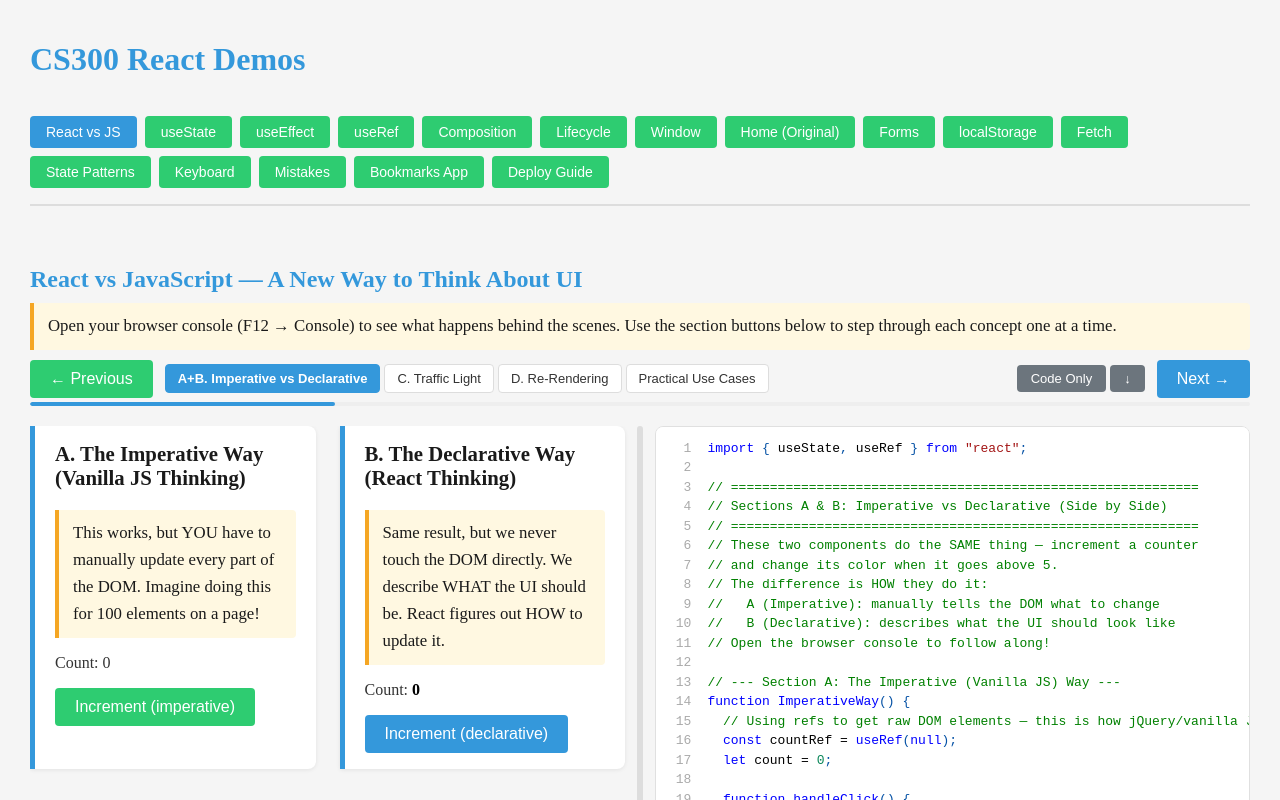
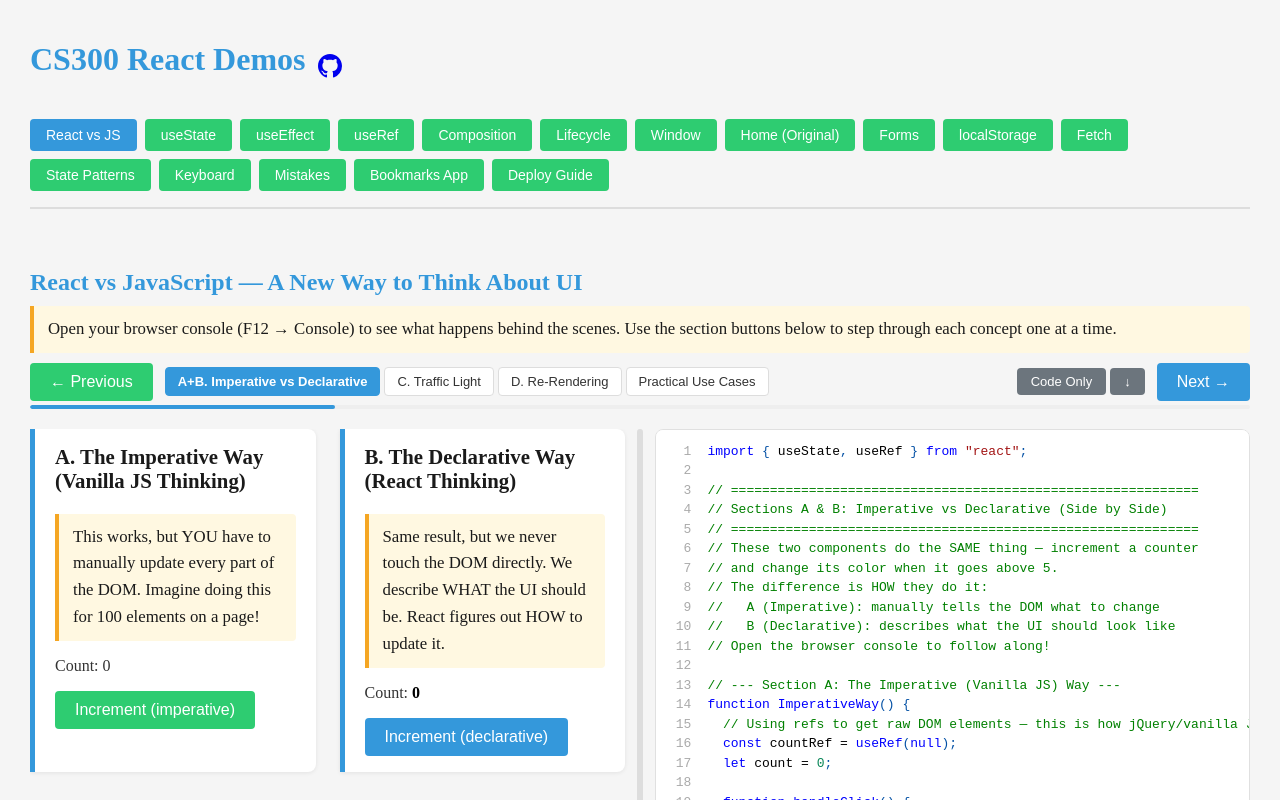
Before and after one commit to mandloideep/cs300-react-test, a React (Vite) app: page / in a window 1280 px wide. Shown: the top 800 px of the page. Built offline with nearby package versions, Linux system fonts and the light colour scheme.

Commit message:
feat: add GitHub repo link to header for easy access

```diff
--- a/src/App.jsx
+++ b/src/App.jsx
@@ -45,7 +45,26 @@
   return (
     <div>
       {/* Navigation bar */}
-      <h1>CS300 React Demos</h1>
+      <h1>
+        CS300 React Demos
+        <a
+          href="https://github.com/mandloideep/cs300-react-test"
+          target="_blank"
+          rel="noopener noreferrer"
+          style={{ marginLeft: "12px", verticalAlign: "middle" }}
+          title="GitHub repo link"
+        >
+          <svg
+            height="24"
+            width="24"
+            viewBox="0 0 16 16"
+            fill="currentColor"
+            style={{ verticalAlign: "middle" }}
+          >
+            <path d="M8 0C3.58 0 0 3.58 0 8c0 3.54 2.29 6.53 5.47 7.59.4.07.55-.17.55-.38 0-.19-.01-.82-.01-1.49-2.01.37-2.53-.49-2.69-.94-.09-.23-.48-.94-.82-1.13-.28-.15-.68-.52-.01-.53.63-.01 1.08.58 1.23.82.72 1.21 1.87.87 2.33.66.07-.52.28-.87.51-1.07-1.78-.2-3.64-.89-3.64-3.95 0-.87.31-1.59.82-2.15-.08-.2-.36-1.02.08-2.12 0 0 .67-.21 2.2.82.64-.18 1.32-.27 2-.27s1.36.09 2 .27c1.53-1.04 2.2-.82 2.2-.82.44 1.1.16 1.92.08 2.12.51.56.82 1.27.82 2.15 0 3.07-1.87 3.75-3.65 3.95.29.25.54.73.54 1.48 0 1.07-.01 1.93-.01 2.2 0 .21.15.46.55.38A8.013 8.013 0 0016 8c0-4.42-3.58-8-8-8z" />
+          </svg>
+        </a>
+      </h1>
       <nav className="demo-nav">
         {TABS.map((tab) => (
           <button
```
